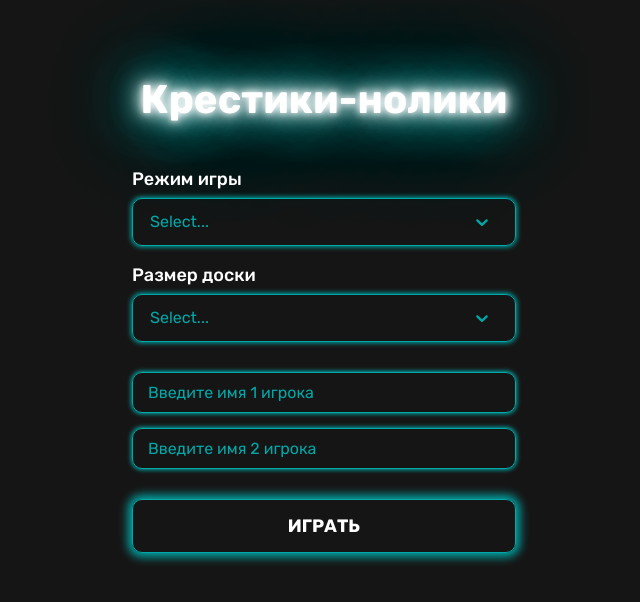
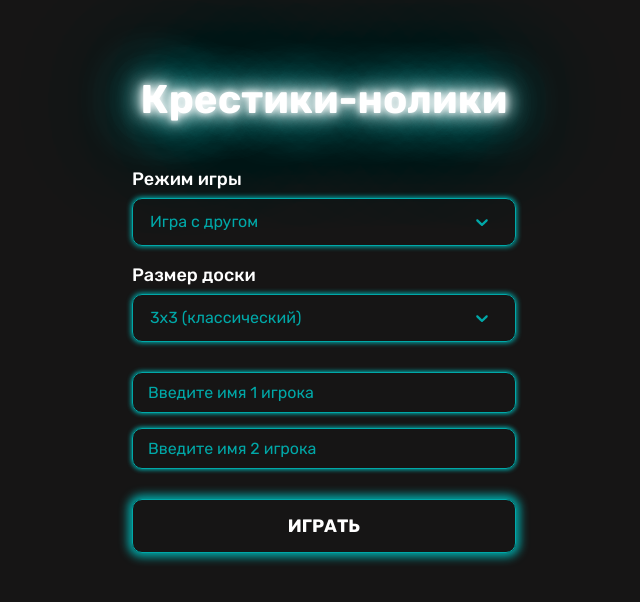
Before and after one commit to ArtiomKochkin/tic-tac-toe, a React (Vite) app: page / in a window 1280 px wide. Shown: the top 602 px of the page, without its empty margins (316-956 px from the left). Built offline with nearby package versions, Linux system fonts and the light colour scheme.

Commit message:
fix: react-select related errors

```diff
--- a/src/components/pages/game/Game.jsx
+++ b/src/components/pages/game/Game.jsx
@@ -29,7 +29,7 @@
 
     useEffect(() => {
         checkResult(processGame, setProcessGame, gameSettings);
-        if (gameSettings.gameMode.value === "bot" && !processGame.xIsNext && !processGame.winLine) {
+        if (gameSettings.gameMode === "bot" && !processGame.xIsNext && !processGame.winLine) {
             makeBotMove(processGame.board, processGame.xIsNext, gameSettings, setProcessGame);
         }
     }, [processGame, gameSettings]);
--- a/src/components/pages/menu/menu-settings/MenuSettings.jsx
+++ b/src/components/pages/menu/menu-settings/MenuSettings.jsx
@@ -27,10 +27,11 @@
             <MenuSelect
                 labelText="Режим игры"
                 options={gameModes}
-                value={getSelectValue(gameModes, gameSettings.gameMode.value)}
+                value={getSelectValue(gameModes, gameSettings.gameMode)}
+                placeholder="Выберите режим игры"
                 onChange={(newValue) => setGameSettings(prev => ({
                     ...prev,
-                    gameMode: newValue,
+                    gameMode: newValue.value,
                     playersName: {
                         name1: "",
                         name2: ""
@@ -40,14 +41,15 @@
             <MenuSelect
                 labelText="Размер доски"
                 options={boardSizes}
-                value={getSelectValue(boardSizes, gameSettings.boardSize.value)}
+                value={getSelectValue(boardSizes, gameSettings.boardSize)}
+                placeholder="Выберите размер доски"
                 onChange={(newValue) => setGameSettings(prev => ({
                     ...prev,
-                    boardSize: newValue
+                    boardSize: newValue.value
                 }))}
             />
             <div className={styles.menu__fields}>
-                {gameSettings.gameMode.value === "bot"
+                {gameSettings.gameMode === "bot"
                     ? <>
                         <Input
                             placeholder="Введите имя игрока"
--- a/src/hooks/useDefaultNames.js
+++ b/src/hooks/useDefaultNames.js
@@ -15,7 +15,7 @@
     };
 
     const checkNames = () => {
-        const mode = gameSettings.gameMode.value;
+        const mode = gameSettings.gameMode;
         const namesToUpdate = {};
 
         for (let key in defaultNames[mode]) {
--- a/src/hooks/useProcessGameData.js
+++ b/src/hooks/useProcessGameData.js
@@ -3,7 +3,7 @@
 export const useProcessGameData = () => {
     const { gameSettings } = useSettings();
     const initialProcessGame = {
-        board: Array(Math.pow(gameSettings.boardSize.value, 2)).fill(null),
+        board: Array(Math.pow(gameSettings.boardSize, 2)).fill(null),
         xIsNext: true,
         nextPlayer: gameSettings.playersName.name1,
         winner: "",
--- a/src/utils/checkResult.js
+++ b/src/utils/checkResult.js
@@ -2,7 +2,7 @@
 
 export const checkResult = (processGame, setProcessGame, gameSettings) => {
     if (!processGame.winLine) {
-        const winner = gameSettings.boardSize.value === "3"
+        const winner = gameSettings.boardSize === "3"
             ? calculateWinner3x3(processGame.board)
             : calculateWinner5x5(processGame.board)
         ;
@@ -21,7 +21,7 @@
                 }
             }));
             return;
-        } else if (processGame.countMove === Math.pow(gameSettings.boardSize.value, 2)) {
+        } else if (processGame.countMove === Math.pow(gameSettings.boardSize, 2)) {
             setProcessGame(prev => ({
                 ...prev,
                 winLine: [],
--- a/src/utils/makeBotMove.js
+++ b/src/utils/makeBotMove.js
@@ -2,7 +2,7 @@
 
 export const makeBotMove = (board, xIsNext, gameSettings, setProcessGame) => {
     const newBoard = [...board];
-    const botMove = minimax(newBoard, 0, false, gameSettings.boardSize.value);
+    const botMove = minimax(newBoard, 0, false, gameSettings.boardSize);
 
     newBoard[botMove.index] = xIsNext ? "cross" : "circle";
     setProcessGame(prev => ({
```
Also changed, not shown: 2 other files (tests, documents, lock files or other folders).
